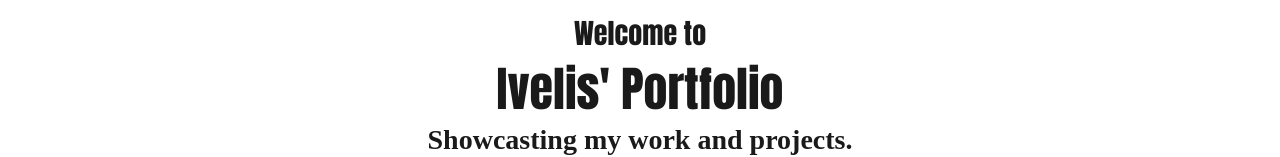
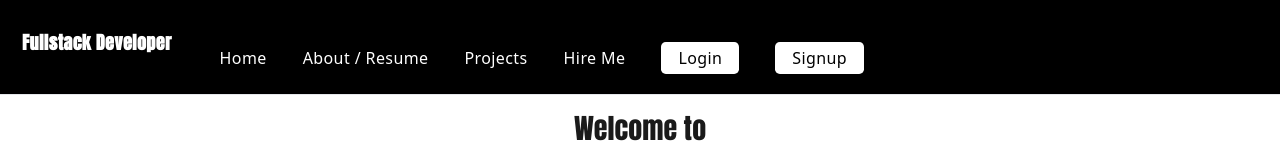
Before and after one commit to I-0110/ivelisFullstackPortfolio, a React (Vite) app in the folder client/: page / in a window 1280 px wide. Shown: the top 157 px of the page. Built offline with nearby package versions, Linux system fonts and the light colour scheme; no server answers; a web font is replaced by a local one.

Commit message:
Added and fixed a navbar

```diff
--- a/client/src/App.css
+++ b/client/src/App.css
@@ -426,13 +426,22 @@ button {
 }
 
 a {
-  color: #1b89bc;
+  color: transparent;
   text-decoration: none;
 }
 
 a:hover {
-  color: #065b83;
   text-decoration: underline;
+}
+
+/* LOGO */
+.logo {
+  content: url('/IB.svg');
+  width: 40px;
+}
+
+.dark .logo {
+  content: url('/IB-dark.svg');
 }
 
 /* HEIGHT / WIDTH UTILS */
--- a/client/src/App.tsx
+++ b/client/src/App.tsx
@@ -8,7 +8,7 @@ import {
 import { setContext } from '@apollo/client/link/context';
 import { Outlet } from 'react-router-dom';
 
-// import Nav from './components/Navbar';
+import Nav from './components/Navbar';
 import Toggle from './components/Toggle';
 import Header from './components/Header';
 import Footer from './components/Footer';
@@ -39,7 +39,7 @@ const client = new ApolloClient({
 function App() {
   return (
     <ApolloProvider client={client}>
-      {/* <Nav /> */}
+      <Nav />
       <Header />
       <Toggle />
         <Outlet />
--- /dev/null
+++ b/client/src/components/Navbar/index.tsx
@@ -0,0 +1,73 @@
+import { Link } from 'react-router-dom';
+import { useState, type MouseEvent} from 'react';
+import Auth from '../../utils/auth';
+
+const Nav = () => {
+  const [menuOpen, setMenuOpen] = useState(false);
+
+  const logout = (event: MouseEvent<HTMLButtonElement>) => {
+    event.preventDefault();
+    Auth.logout();
+  };
+
+  return (
+    <nav className="flex items-center justify-between border-b py-2 px-4 sm:px-8 bg-black font-sans min-h-[50px] tracking-wide relative z-50">
+        <div className="flex items-center gap-4 w-full text-white">
+
+        {/* Left: Title */}
+        <div className='flex items-center space-x-4'>
+            <Link to="/" className='flex items-center gap-4 hover:opacity-80 transition'>
+                <h3 className="text-white text-lg font-bold">
+                Fullstack Developer
+                </h3>
+            </Link>
+        </div>
+
+        {/* Hamburger Button (small screens only) */}
+        <div className="ml-auto lg:hidden">
+        <button
+            className="relative w-8 h-8 flex items-center justify-center lg:hidden group"
+            onClick={() => setMenuOpen(!menuOpen)}
+            aria-label="Toggle Menu"
+        > ☰
+        </button>
+        </div>
+
+        {/* Menu - responsive */}
+        <div
+        className={`${
+            menuOpen ? 'flex' : 'hidden'
+            } flex-col lg:flex-row lg:flex items-center gap-4 absolute lg:static top-full right-0 w-full lg:w-auto bg-black lg:bg-transparent px-4 pt-4 pb-6 lg:p-0 z-50`}
+        >
+        <Link className="m-2 text-white" to="/">Home</Link>
+        <Link className="m-2 text-white" to="/about">About / Resume</Link>
+
+        {Auth.loggedIn() ? (
+            <>
+            <Link className="m-2 text-white" to="/me">My Projects</Link>
+            <button
+                className="btn m-2 bg-white text-black px-3 py-1 rounded"
+                onClick={logout}
+            >
+                Logout
+            </button>
+            </>
+        ) : (
+            <>
+            <Link className="m-2 text-white" to="/projects">Projects</Link>
+            <Link className="m-2 text-white" to="/hire">Hire Me</Link>
+            <Link className="btn m-2 bg-white text-black px-3 py-1 rounded" to="/login">
+                Login
+            </Link>
+            <Link className="btn m-2 bg-white text-black px-3 py-1 rounded" to="/signup">
+                Signup
+            </Link>
+            </>
+        )}
+        </div>
+    </div>
+    </nav>
+  );
+};
+
+export default Nav;
```
